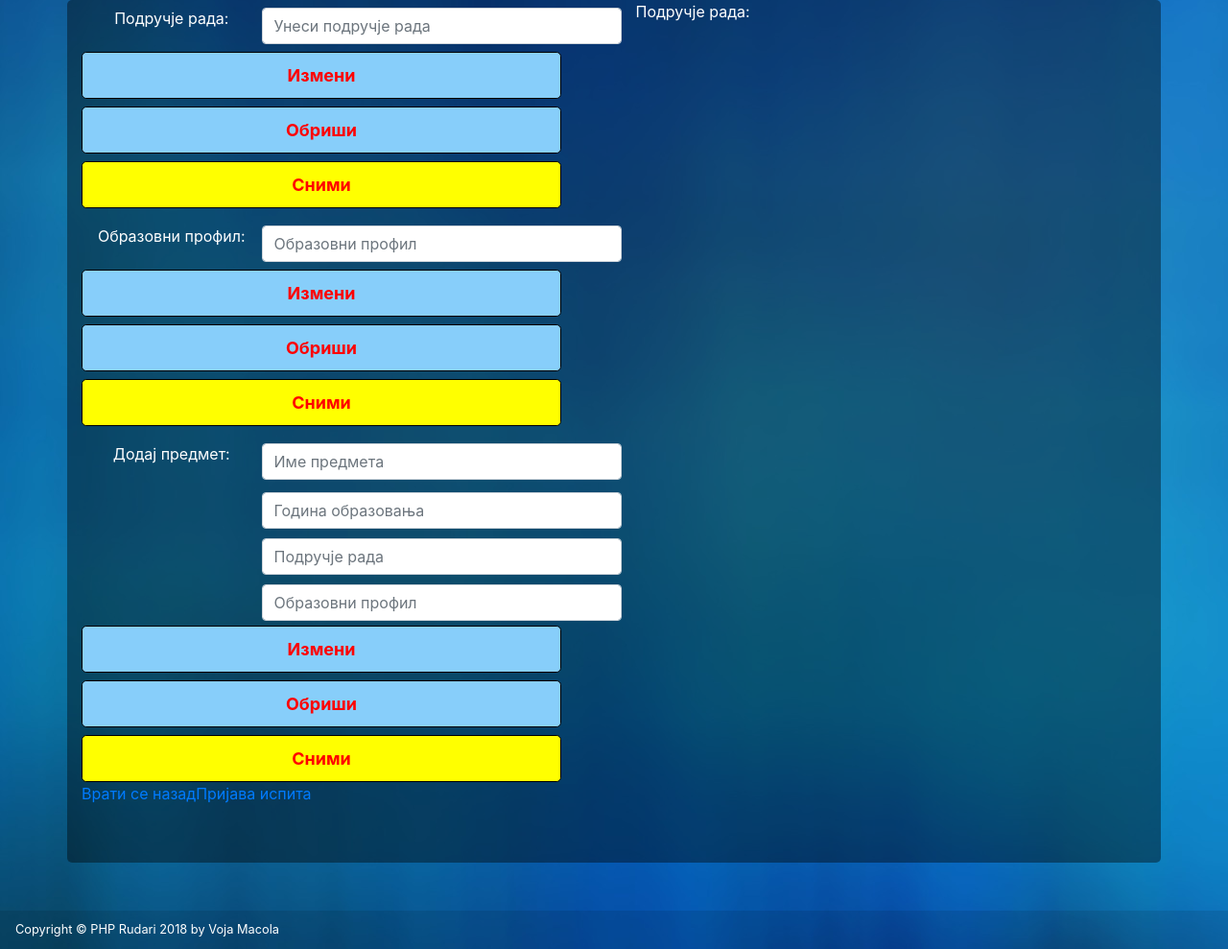
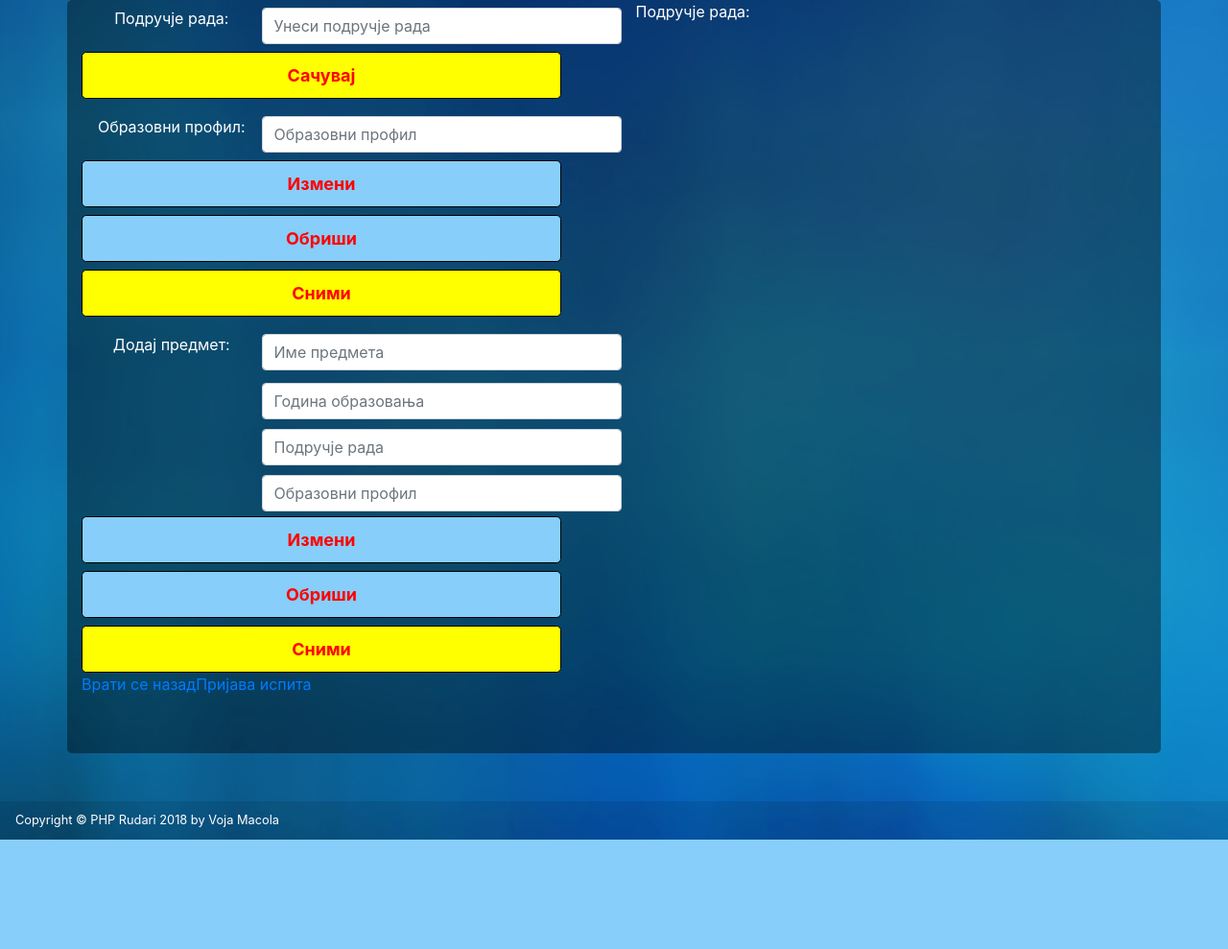
Before and after one commit to PHPRudari/saobracajna_skola, a CodeIgniter app: page /saobracajna_skola/index.php/admin/predmet in a window 1280 px wide. Shown: the part 70-1059 px from the top of the page at 96% size. After the commit the page ends 945 px from the top, so only its background shows below. Run offline with CodeIgniter, Linux system fonts and the light colour scheme; the visitor is signed in with stand-in values (Sample User, id 1); data that the repository does not hold is empty; some libraries are stand-ins or nearby versions.

Commit message:
unos i brisanje podrucja

```diff
--- a/application/controllers/admin.php
+++ b/application/controllers/admin.php
@@ -335,73 +335,27 @@ class admin extends CI_Controller {
         redirect(site_url("/$this->controller/profesor"));
     }
 
+    public function unesi_podrucje() {
+        $this->load->helper('form');
+        $this->load->library('form_validation');
+        // $_POST = $_SESSION['ucenik'];
+        $this->form_validation->set_rules('podrucje_rada', 'Podrucje_rada', 'required', array('required' => 'Ово поље је обавезно.'));
+
+        if ($this->form_validation->run() === FALSE) {
+            $this->predmet();
+        } else {
+            $this->model_admin->unesi_podrucje();
+            $data['poruka'] = "Подручје рада је успешно додато у базу."; //TODO
+            redirect(site_url("/$this->controller/predmet"));
+        }
+    }
+
     public function obrisi_podrucje($idpodrucje) {
         $this->model_admin->obrisi_podrucje($idpodrucje);
-        $data = array(
-            'poruka' => "Предмет је успешно обрисан.");
+        $data['poruka'] = "Подручје рада је успешно обрисано.";
         $this->session->set_flashdata($data);
         redirect(site_url("/$this->controller/predmet"));
     }
-
-    /* public function index_pretraga($trazi = NULL) {
-      if ($trazi == NULL)
-      $profesor = $this->model_admin->dohvati_profesora();
-      else
-      $profesor = $this->model_admin->pretraga_profesora($ime);
-      $data['ime'] = $ime;
-      $data['controller'] = "admin";
-      $data['metoda'] = "pretraga";
-      $this->loadView($data, "profesor.php");
-      } */
-
-    /* public function izmeni_profesora() {
-      $this->load->helper('form');
-      $this->load->library('form_validation');
-
-      //$this->form_validation->set_data($data);
-
-      $this->form_validation->set_rules('ime', 'Ime_profesora', 'required|min_length[3]|max_length[20]',
-      array('required'=>'Ово поље је обавезно.',
-      'min_length' => 'Име мора да садржи најмање 3 алфанумеричка карактера.',
-      'max_length'=>'Име мора да садржи највише 20 алфанумеричких карактера.'));
-      $this->form_validation->set_rules('prezime', 'Prezime_profesora', 'required',
-      array('required'=>'Ово поље је обавезно.'));
-      $this->form_validation->set_rules('adresa', 'Adresa_stanovanja', 'required',
-      array('required'=>'Ово поље је обавезно.'));
-      $this->form_validation->set_rules('broj_telefon', 'Broj_telefona', 'required',
-      array('required'=>'Ово поље је обавезно.'));
-      $this->form_validation->set_rules('e-mail', 'Email', 'required',
-      array('required'=>'Ово поље је обавезно.'));
-
-
-      if($this->form_validation->run()=== FALSE){
-      //$this->form_validation->set_message($data, '{field} nije u ispravnom obliku!');
-      $this->loadView("profesor.php");
-      $this->izmeni_profesora($idprofesor);
-      }else{
-      $this->model_admin->unesi_profesora();
-      /*$data = array(
-      'poruka' => "Profesor je uspešno dodat u bazu!");
-      $this->session->set_userdata($data);
-      redirect(site_url('/admin/profesor'));
-      }
-
-
-      } */
-
-    /* public function ajax() {
-      $trazi = $this->input->get('text');
-
-      $this->db->like("ime", $trazi);
-      $this->db->or_like("prezime", $trazi);
-      $this->db->from("profesor");
-      $this->db->select("*");
-
-      $query = $this->db->get();
-
-      $result = $query->result_array();
-      echo json_encode($result);
-      } */
 
     function do_upload() {
 
@@ -448,19 +402,19 @@ class admin extends CI_Controller {
 
     public function stampa() {
 
-    $this->load->library('pdfgenerator');
-		$data['users']=array(
-			array('firstname'=>'I am','lastname'=>'Programmer','email'=>'iam@programmer.com'),
-			array('firstname'=>'I am','lastname'=>'Designer','email'=>'iam@designer.com'),
-			array('firstname'=>'I am','lastname'=>'User','email'=>'iam@user.com'),
-			array('firstname'=>'I am','lastname'=>'Quality Assurance','email'=>'iam@qualityassurance.com')
-		);
-    $html = $this->load->view('izvestaj1', $data, true);
-    $filename = 'report_'.time();
-    $this->pdfgenerator->generate($html, $filename, true, 'A4', 'portrait');
-
+        $this->load->library('pdfgenerator');
+        $data['users'] = array(
+            array('firstname' => 'I am', 'lastname' => 'Programmer', 'email' => 'iam@programmer.com'),
+            array('firstname' => 'I am', 'lastname' => 'Designer', 'email' => 'iam@designer.com'),
+            array('firstname' => 'I am', 'lastname' => 'User', 'email' => 'iam@user.com'),
+            array('firstname' => 'I am', 'lastname' => 'Quality Assurance', 'email' => 'iam@qualityassurance.com')
+        );
+        $html = $this->load->view('izvestaj1', $data, true);
+        $filename = 'report_' . time();
+        $this->pdfgenerator->generate($html, $filename, true, 'A4', 'portrait');
     }
 
 }
+
 //https://arjunphp.com/generating-a-pdf-in-codeigniter-using-mpdf/
 ?>
--- a/application/models/model_admin.php
+++ b/application/models/model_admin.php
@@ -338,6 +338,16 @@ class model_admin extends CI_Model {
         return $result;
     }
 
+    public function unesi_podrucje() {
+
+        $data = array(
+            'naziv' => $this->input->post("podrucje_rada"),
+
+        );
+
+        $this->db->insert("podrucje_rada", $data);
+    }
+
     public function obrisi_podrucje($idpodrucje) {
 
         $this->db->query("delete from podrucje_rada where idpodrucje_rada='$idpodrucje'");
--- a/application/views/predmet.php
+++ b/application/views/predmet.php
@@ -2,16 +2,19 @@
     <div class="row">
         <div class="col-md-6">
 
-            <form name="predmet">
 
-                <div id="unos_podrucja_rada" class="form-group row form-inline">
+<?php echo form_open($controller . '/unesi_podrucje'); ?>
+                <div id="podrucje_rada" class="form-group row form-inline">
+
                 <!--<input type="text" name="podrucje_rada" placeholder="Подручје рада" disabled>--><br>
                     <label class="col-form-label col-sm-4" for="podrucje_rada"><p>Подручје рада:</p></label>
                     <input type="text" class="form-control col-sm-8" name="podrucje_rada" placeholder="Унеси подручје рада" value="<?php echo set_value("podrucje_rada"); ?>"><?php echo form_error("podrucje_rada", '<span style="color:red">', '</span>'); ?><br>
-                    <input class="dugme3 btn btn-primary btn-lg btn-block" type="submit" name="izmeni" value="Измени">
-                    <input class="dugme3 btn btn-primary btn-lg btn-block" type="submit" name="obrisi" value="Обриши">
-                    <input class="dugme1 btn btn-primary btn-lg btn-block" type="submit" name="snimi" value="Сними">
+                    <!--<input class="dugme3 btn btn-primary btn-lg btn-block" type="submit" name="izmeni" value="Измени">-->
+                    <!--<input class="dugme3 btn btn-primary btn-lg btn-block" type="submit" name="obrisi" value="Обриши">-->
+                    <input class="dugme1 btn btn-primary btn-lg btn-block" type="submit" name="snimi" value="Сачувај">
                 </div>
+            </form>
+
                 <div id="unos_obrazovnog_profila" class="form-group row form-inline">
                     <!--<input type="text" name="obrazovni_profil" value="Образовни профил" disabled>--><br>
                     <label class="col-form-label col-sm-4" for="obrazovni_profil"><p>Образовни профил:</p></label>
--- a/application/views/ucenik.php
+++ b/application/views/ucenik.php
@@ -1,7 +1,7 @@
 
 
 <?php
-echo validation_errors();
+//echo validation_errors();
 //var_dump($_SESSION['ucenik']['iducenik']);
 //var_dump($_SESSION['ucenik']);
 //var_dump($godina_obrazovanja);
```
